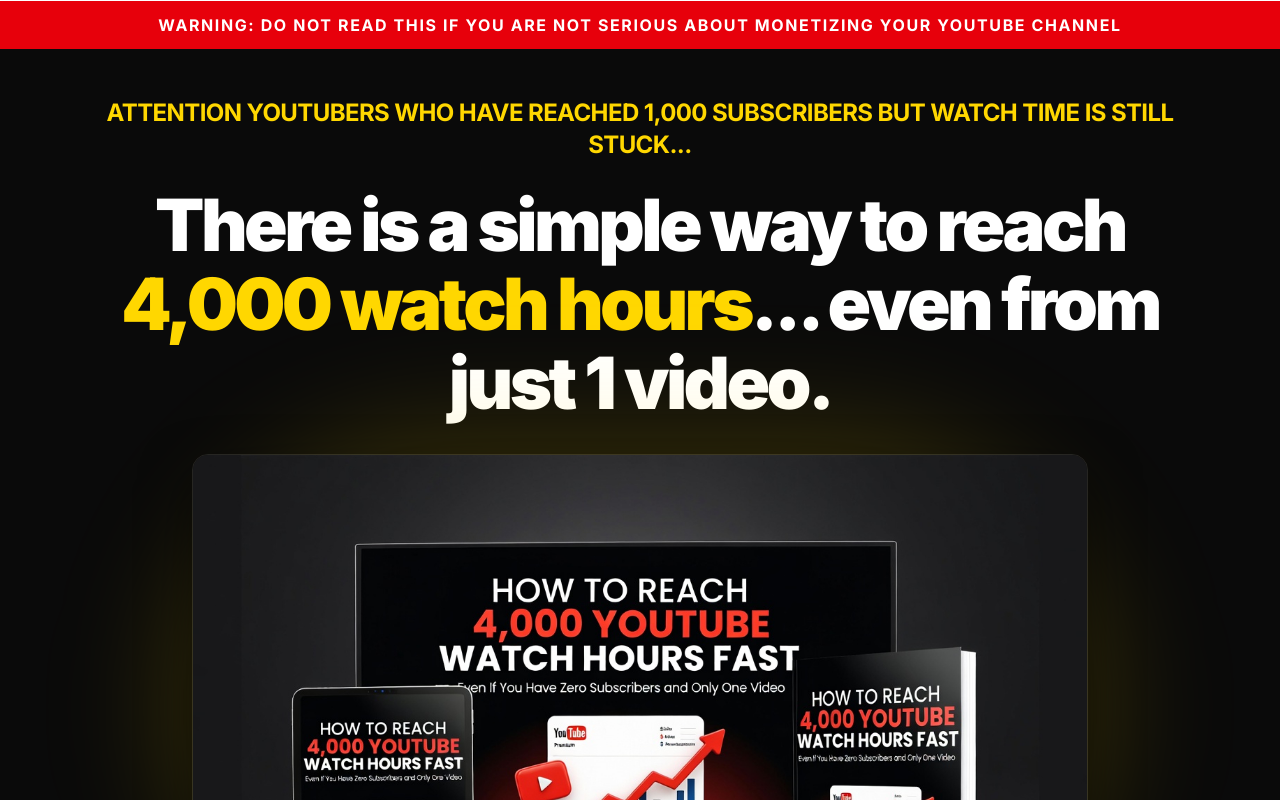
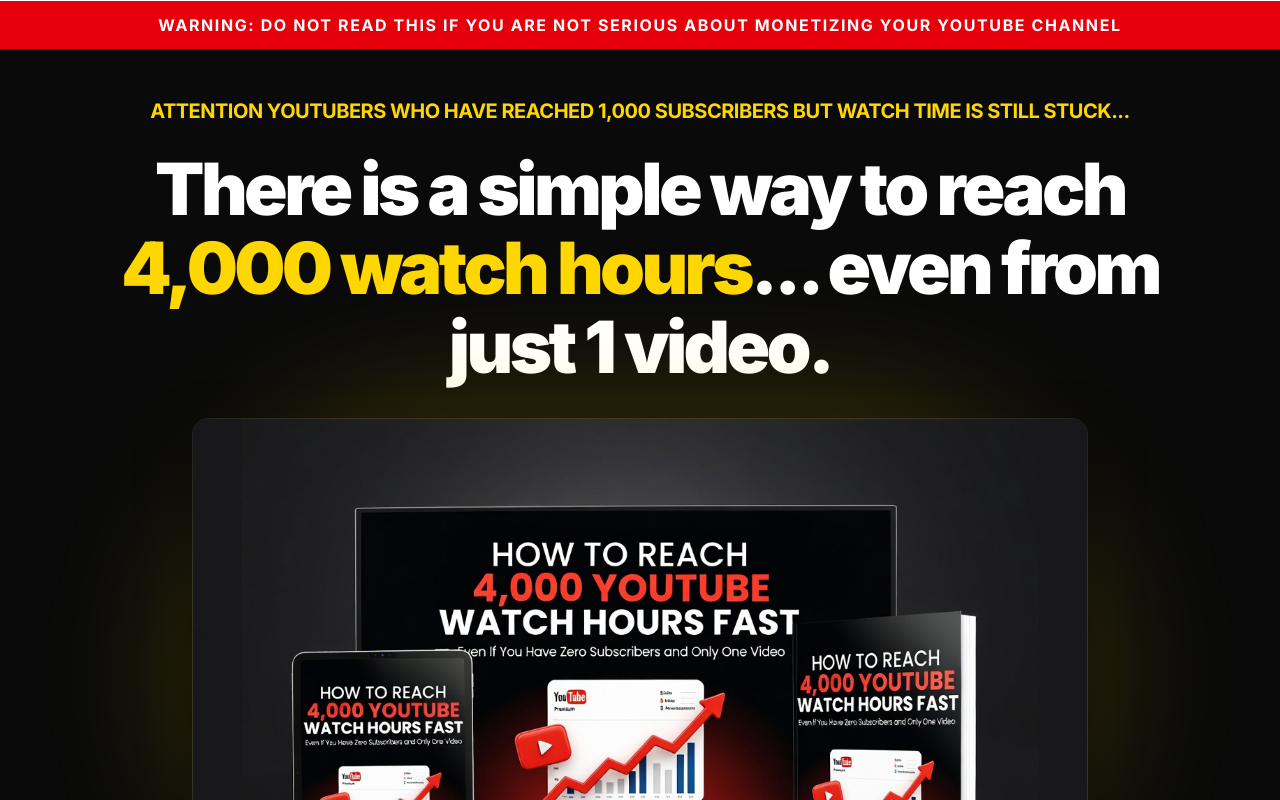
Before and after one commit to 4kytwatchhourstime/4kytwatchhourstime, a React (Vite) app: page /jvzoo in a window 1280 px wide. Shown: the top 800 px of the page. Built offline with nearby package versions, Linux system fonts and the light colour scheme.

Commit message:
Update JVSalesPage.tsx

```diff
--- a/src/JVSalesPage.tsx
+++ b/src/JVSalesPage.tsx
@@ -145,7 +145,7 @@ const scrollToDownload = () => {
         <motion.h2
           initial={{ opacity: 0, y: 20 }}
           animate={{ opacity: 1, y: 0 }}
-          className="text-[#FFD700] font-bold text-xl md:text-2xl mb-6 uppercase tracking-tight"
+          className="text-[#FFD700] font-bold text-xl md:text-2.5xl mb-6 uppercase tracking-tight"
         >
           ATTENTION YOUTUBERS WHO HAVE REACHED 1,000 SUBSCRIBERS BUT WATCH TIME IS STILL STUCK...
         </motion.h2>
```
